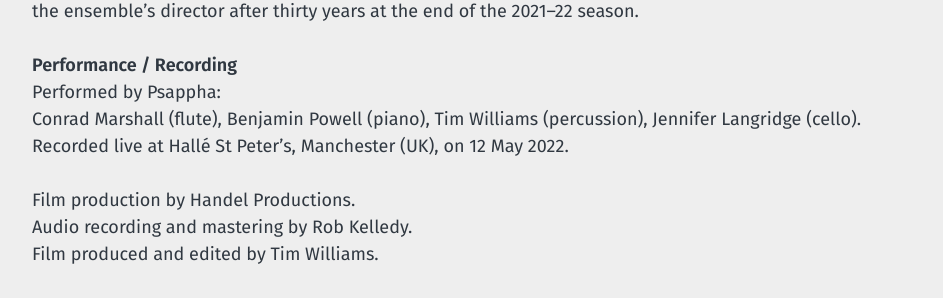
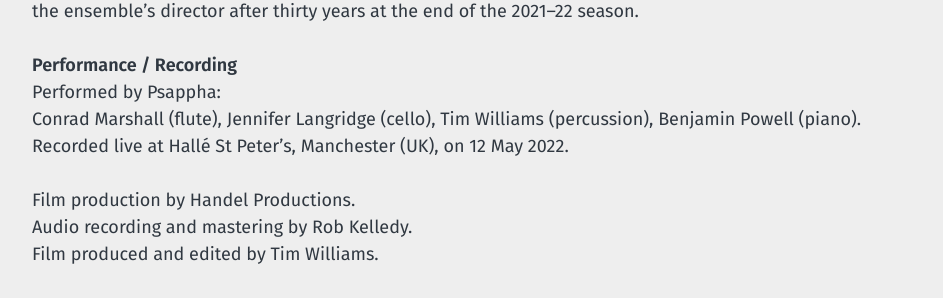
Before and after one commit to morganwilliamsb/website, a Jekyll site: the page built from _listen/psappha @ 30.md, in a window 1280 px wide and 900 px high, scrolled down 579 px. Shown: the part 152-450 px from the top of the window, without its empty margins (40-983 px from the left). Built offline with Jekyll 4.4.1, drawn with Linux system fonts in a browser that asks for light colours.

```diff
--- a/_listen/psappha @ 30.md
+++ b/_listen/psappha @ 30.md
@@ -16,7 +16,7 @@ Based on lines from *Salt*, a recent collection of poems by David Harsent, *Voic
 
 **Performance / Recording**
 Performed by Psappha:
-Conrad Marshall (flute), Benjamin Powell (piano), Tim Williams (percussion), Jennifer Langridge (cello).
+Conrad Marshall (flute), Jennifer Langridge (cello), Tim Williams (percussion), Benjamin Powell (piano).
 Recorded live at Hallé St Peter’s, Manchester (UK), on 12 May 2022.
 
 Film production by Handel Productions.
```
